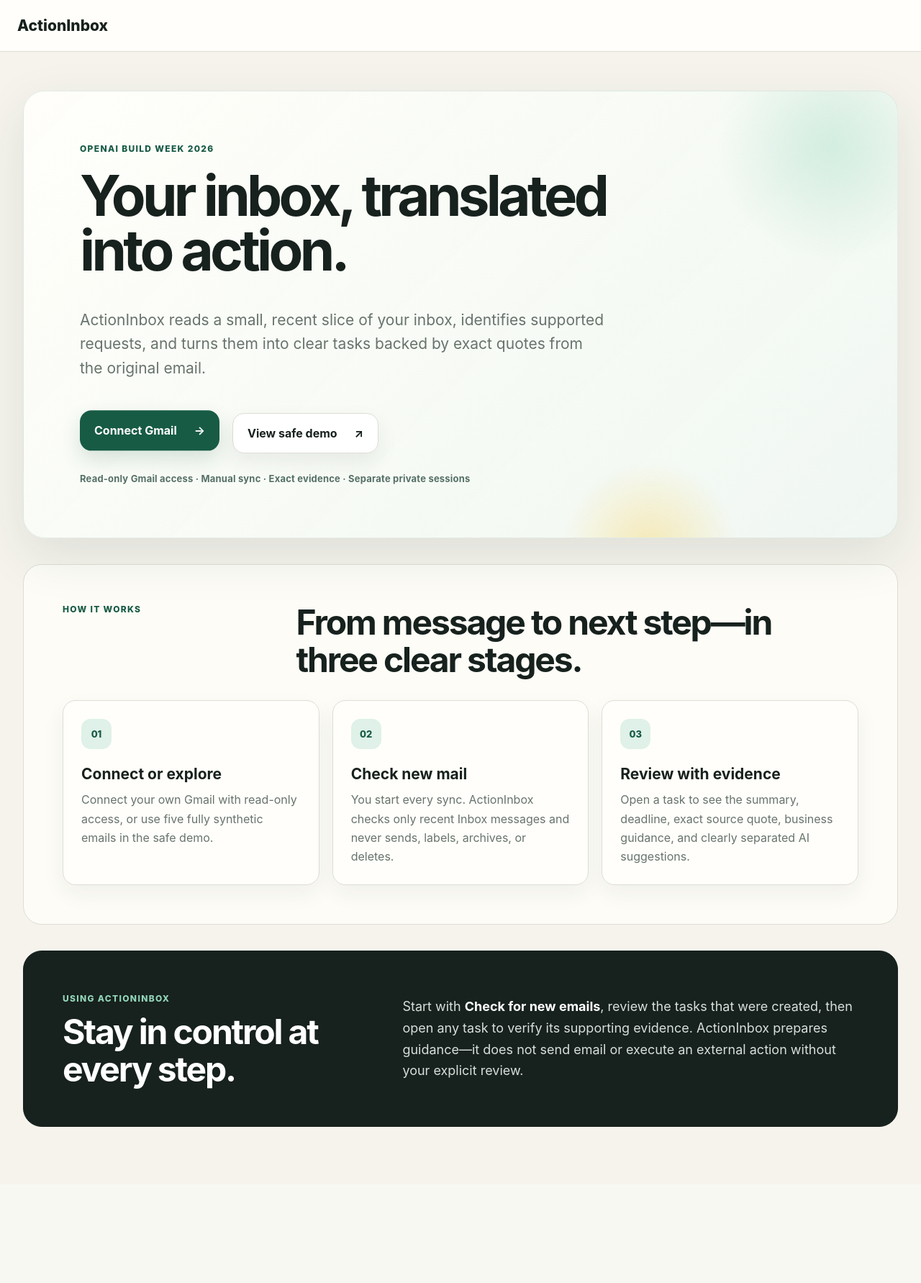
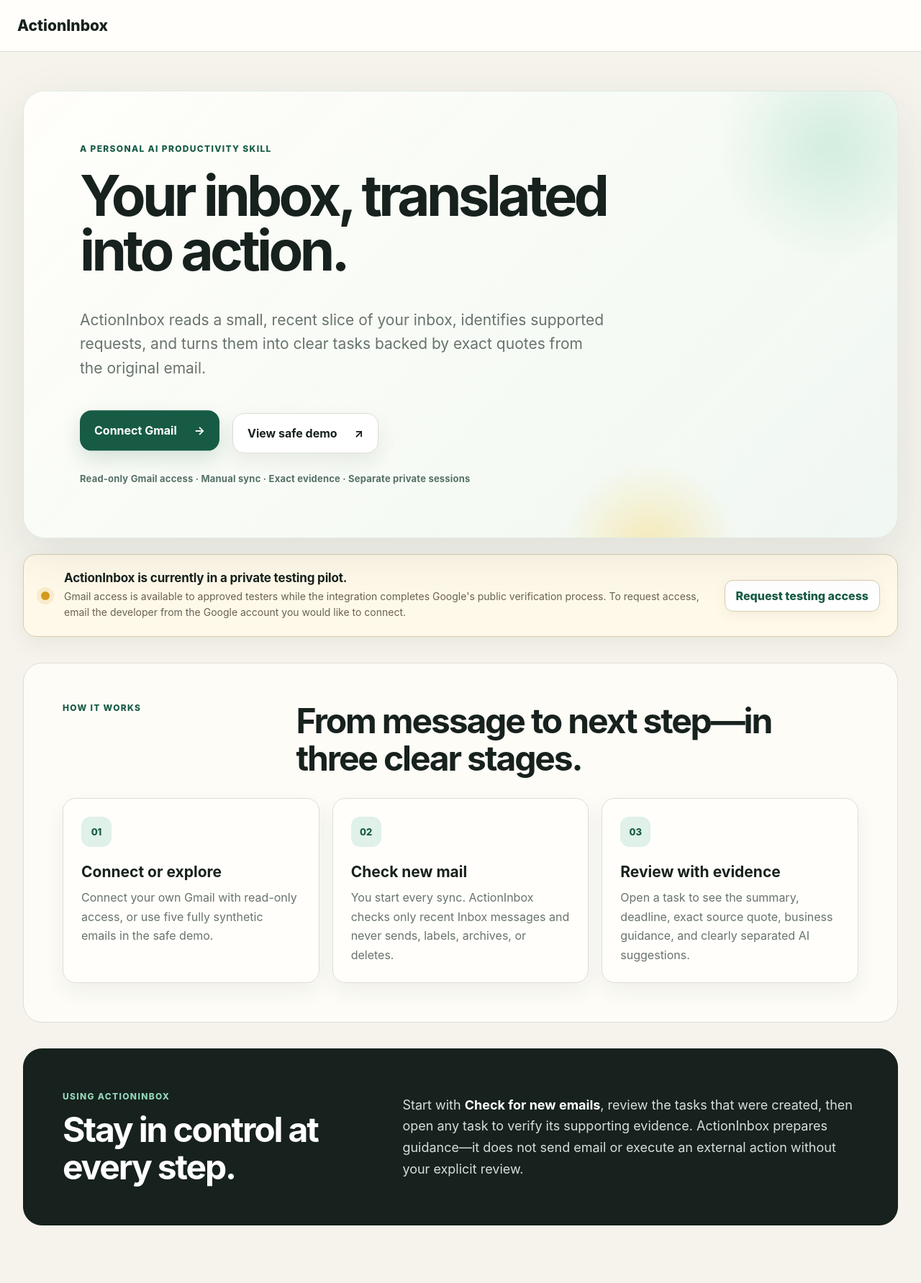
Before and after one commit to a0527645787-oss/action-inbox-build-week, a FastAPI app: page / in a window 1280 px wide. Shown: the whole page at 72% size. Before the commit the page ends 1566 px from the top, so only its background shows below. Run offline with FastAPI, Linux system fonts and the light colour scheme.

Commit message:
Present ActionInbox as a private testing pilot

```diff
--- a/app/static/landing.css
+++ b/app/static/landing.css
@@ -37,6 +37,12 @@
 .hero-glow { position: absolute; border-radius: 50%; filter: blur(4px); opacity: .62; z-index: -1; animation: drift 10s ease-in-out infinite; }
 .hero-glow-one { width: 310px; height: 310px; right: -80px; top: -90px; background: radial-gradient(circle, #bde5d3, transparent 68%); }
 .hero-glow-two { width: 250px; height: 250px; right: 18%; bottom: -140px; background: radial-gradient(circle, #f6df91, transparent 68%); animation-delay: -4s; }
+.pilot-notice { display: grid; grid-template-columns: auto 1fr auto; gap: 20px; align-items: center; margin-top: 22px; padding: 22px 24px; border: 1px solid #d8ccb0; border-radius: 18px; background: #fff9e9; box-shadow: 0 10px 28px rgba(89, 70, 31, .07); }
+.pilot-status { width: 12px; height: 12px; border-radius: 50%; background: #d49a20; box-shadow: 0 0 0 6px rgba(212, 154, 32, .14); }
+.pilot-notice h2 { margin: 0 0 5px; font-size: 17px; letter-spacing: -.01em; }
+.pilot-notice p { margin: 0; color: #6b6250; font-size: 14px; line-height: 1.55; }
+.pilot-link { white-space: nowrap; padding: 11px 15px; border: 1px solid #d8ccb0; border-radius: 12px; background: white; color: var(--green); font-weight: 800; box-shadow: 0 6px 18px rgba(89, 70, 31, .06); }
+.pilot-link:hover { border-color: var(--green); }
 .landing-section { margin-top: 36px; padding: 54px; border: 1px solid var(--line); border-radius: 26px; background: rgba(255, 254, 250, .82); }
 .section-heading { display: grid; grid-template-columns: .55fr 1.45fr; gap: 28px; align-items: start; }
 .landing-section h2 { font-size: clamp(30px, 4vw, 48px); letter-spacing: -.045em; line-height: 1.08; margin: 0 0 30px; }
@@ -66,4 +72,6 @@
   .hero-actions form, .landing-cta { width: 100%; }
   .landing-section { padding: 34px 23px; }
   .use-panel { gap: 18px; }
+  .pilot-notice { grid-template-columns: auto 1fr; align-items: start; }
+  .pilot-link { grid-column: 1 / -1; text-align: center; }
 }
--- a/app/templates/landing.html
+++ b/app/templates/landing.html
@@ -5,7 +5,7 @@
 <section class="hero landing-hero">
   <div class="hero-glow hero-glow-one" aria-hidden="true"></div>
   <div class="hero-glow hero-glow-two" aria-hidden="true"></div>
-  <span class="eyebrow">OpenAI Build Week 2026</span>
+  <span class="eyebrow">A personal AI productivity skill</span>
   <h1>Your inbox, translated into action.</h1>
   <p class="hero-lede">
     ActionInbox reads a small, recent slice of your inbox, identifies supported
@@ -15,16 +15,31 @@
   {% if demo_error %}<p class="notice">The safe demo could not be prepared. Please try again.</p>{% endif %}
   <div class="hero-actions">
     <a class="button landing-cta primary-cta" href="/auth/google/start">
-      <span>Connect Gmail</span><span aria-hidden="true">→</span>
+      <span>Connect Gmail</span><span aria-hidden="true">&rarr;</span>
     </a>
     <form method="post" action="/demo">
       <button class="button secondary landing-cta" type="submit">
-        <span>View safe demo</span><span aria-hidden="true">↗</span>
+        <span>View safe demo</span><span aria-hidden="true">&#8599;</span>
       </button>
     </form>
   </div>
-  <p class="trust-line">Read-only Gmail access · Manual sync · Exact evidence · Separate private sessions</p>
+  <p class="trust-line">Read-only Gmail access &middot; Manual sync &middot; Exact evidence &middot; Separate private sessions</p>
 </section>
+
+<aside class="pilot-notice" aria-labelledby="pilot-title">
+  <span class="pilot-status" aria-hidden="true"></span>
+  <div>
+    <h2 id="pilot-title">ActionInbox is currently in a private testing pilot.</h2>
+    <p>
+      Gmail access is available to approved testers while the integration
+      completes Google's public verification process. To request access, email
+      the developer from the Google account you would like to connect.
+    </p>
+  </div>
+  <a class="pilot-link" href="mailto:a0527645787@gmail.com?subject=ActionInbox%20testing%20access">
+    Request testing access
+  </a>
+</aside>
 
 <section class="landing-section" aria-labelledby="how-title">
   <div class="section-heading">
```
